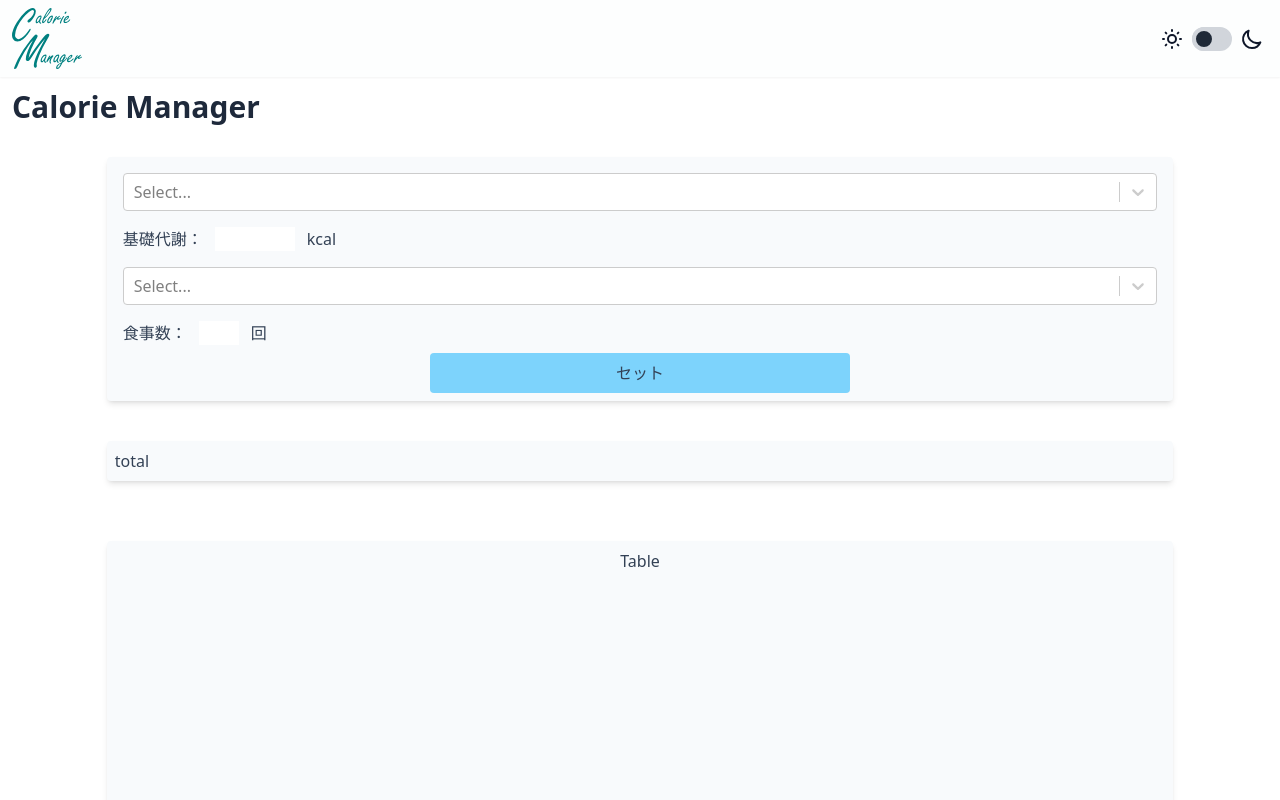
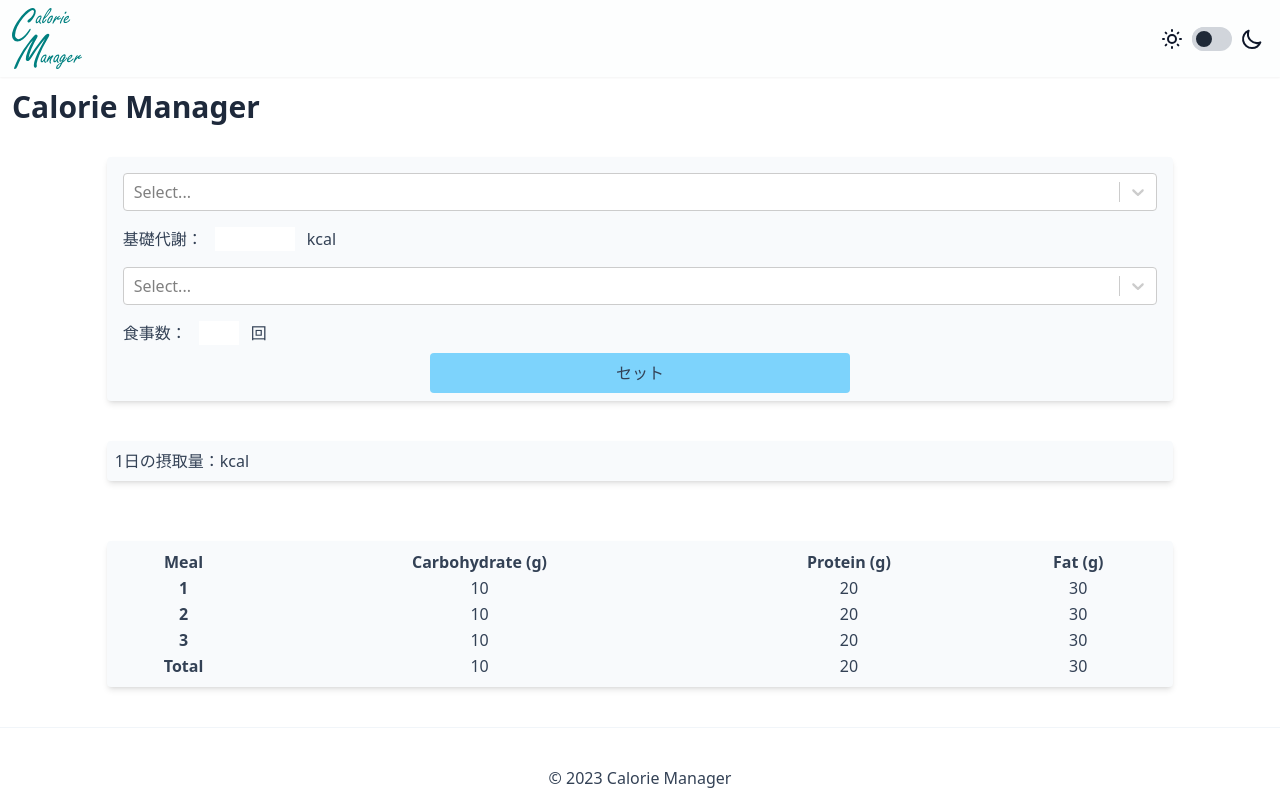
Before and after one commit to ryo-furukawa-1122/Calorie-Manager, a React (Create React App) app: page / in a window 1280 px wide. Shown: the top 800 px of the page. Built offline with nearby package versions, Linux system fonts and the light colour scheme.

Commit message:
Made a temporary table

```diff
--- a/src/components/Settings.js
+++ b/src/components/Settings.js
@@ -39,7 +39,7 @@
                 <button id='set' className='rounded bg-sky-300 dark:bg-sky-600 px-4 py-2 w-2/5 mx-auto'>セット</button>
             </div>
             <div className='p-2 bg-slate-50 dark:bg-slate-700 w-5/6 mx-auto my-5 rounded shadow-md'>
-                total
+                1日の摂取量：<span id='intake'></span>kcal
             </div>
 
         </div>
--- a/src/components/Table.js
+++ b/src/components/Table.js
@@ -1,9 +1,31 @@
-import React from 'react'
+import React, { useState } from 'react'
+
 
 const Table = () => {
+    const [cols, setCols] = useState(['Meal', 'Carbohydrate (g)', 'Protein (g)', 'Fat (g)'])
+    const [rows, setRows] = useState(['1', '2', '3', 'Total'])
+
     return (
-        <div className='h-96 p-2 z-1 relative bg-slate-50 dark:bg-slate-700 w-5/6 mx-auto my-10 rounded shadow-md text-slate-700 dark:text-slate-200 text-center'>
-            Table
+        <div className='p-2 z-1 relative bg-slate-50 dark:bg-slate-700 w-5/6 mx-auto my-10 rounded shadow-md text-slate-700 dark:text-slate-200 text-center'>
+            <table className='w-full'>
+                <thead>
+                    <tr>
+                        {cols.map((value1) => (
+                            <th scope='col'>{value1}</th>
+                        ))}
+                    </tr>
+                </thead>
+                <tbody>
+                    {rows.map((value) => (
+                        <tr>
+                            <th scope='cols'>{value}</th>
+                            <td>10</td>
+                            <td>20</td>
+                            <td>30</td>
+                        </tr>
+                    ))}
+                </tbody>
+            </table>
         </div>
     )
 }
```
Also changed, not shown: src/components/Footer.js (+0 -12 lines).
